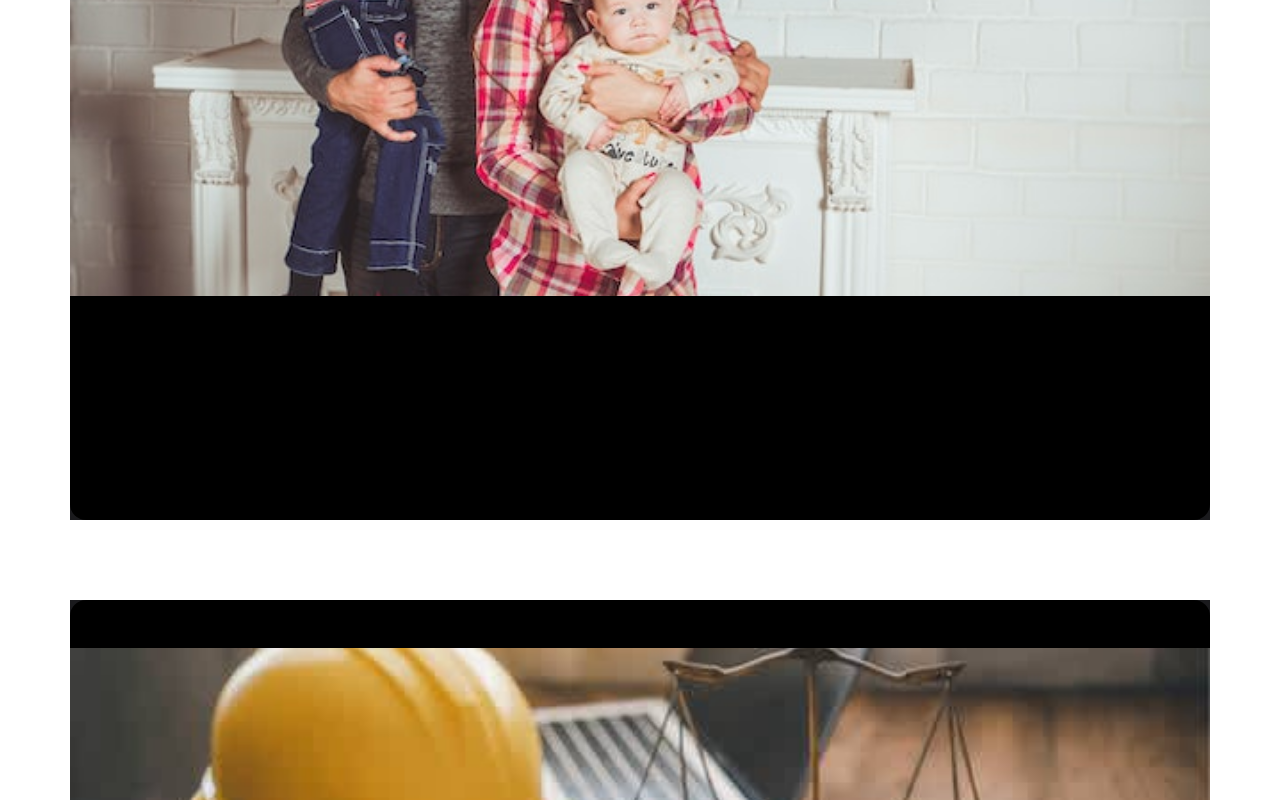
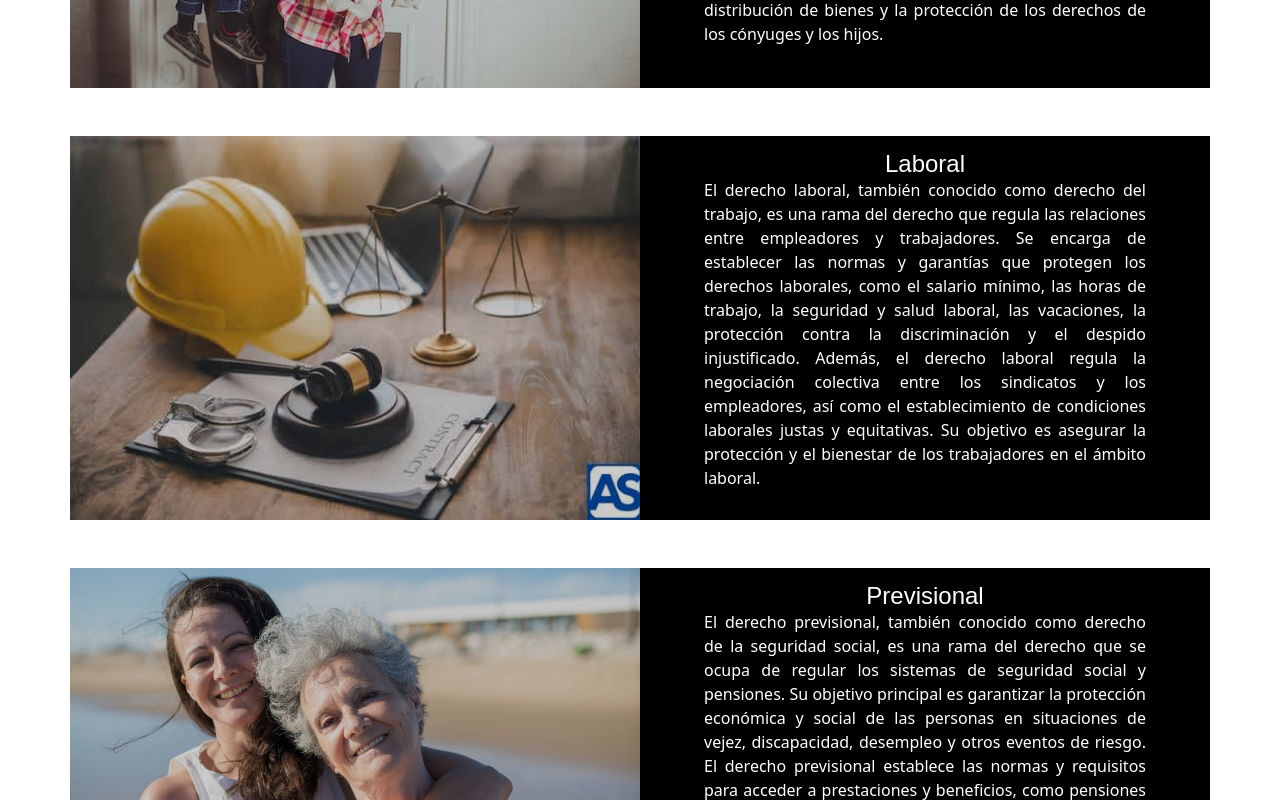
Before and after one commit to Daniel-Teseira/estudio-rs-react, a React (Create React App) app: page /home in a window 1280 px wide. Shown: the part 1160-1960 px from the top of the page. Built offline with nearby package versions, Linux system fonts and the light colour scheme; a web font is replaced by a local one.

Commit message:
se actualizo estilo de cards

```diff
--- a/src/components/Card/Card.css
+++ b/src/components/Card/Card.css
@@ -1,25 +1,124 @@
-.card11 p{
-  text-align: justify;
-  padding: 0rem 4rem;
+.cardss {
+  overflow: hidden;
 }
-
+.img-container:hover {
+  transform: scale(1.2);
+}
+.cardss img {
+  opacity: .8;
+  transform: translate(0,0);
+  transition: opacity .25s ease-in-out;
+}
+.img-container {
+  transition: all .4s ease;
+}
+.cardss img:hover {
+  opacity: 1;
+}
+.card-title, .card-text {
+  color: rgb(0, 0, 0) !important;
+  font-family: "Nunito Sans", sans-serif;
+}
+.img-card{
+  height: 30vw!important;
+  object-fit: cover;
+  width: 100%;
+}
 .card11 {
   justify-content: center;
   margin: 5rem 0rem;
-
 }
 
-.card22 h5{
-  padding-bottom: 2rem;
-  text-align: center;
+@media screen and (max-width:993px){
+  .cardss {
+    overflow: hidden;
+  }
+  .img-container:hover {
+    transform: scale(1.2);
+  }
+  .cardss img {
+    opacity: .8;
+    transform: translate(0,0);
+    transition: opacity .25s ease-in-out;
+  }
+  .img-container {
+    transition: all .4s ease;
+  }
+  .cardss img:hover {
+    opacity: 1;
+  }
+  .card-title, .card-text {
+    color: rgb(0, 0, 0) !important;
+    font-family: "Nunito Sans", sans-serif;
+  }
+  .img-card{
+    height: 30vw!important;
+    object-fit: cover;
+    width: 100%;
+  }
 }
 
-.card22{
-  border-radius: 1rem ;
+  @media screen and (max-width:992px){
+    .card1{
+      display: flex;
+      flex-direction: column !important;
+    }
+    .card11 p{
+      text-align: justify;
+      padding: 0rem 2rem;
+    }
+    .img-container{
+      height:100%;
+      margin: 1rem 1rem;
+    }
+  }
+
+  @media screen and (min-width:993px){
+    .card-title {
+      color: white;
+      background-image: linear-gradient(currentColor, currentColor);
+      background-position: 0% 100%;
+      background-repeat: no-repeat;
+      background-size: 0px 6%;
+      transition: background-size .5s;
+      text-decoration: none;
+      /* font-size: calc(1.359375rem + 1.3125vw); */
+      font-family: "Nunito Sans", sans-serif;
+    }
+    .card-title:hover, .card-title:focus {
+        background-size: 100% 2px;
+    }
+    .card1{
+      display: flex;
+      flex-direction: row;
+    }
+  }
+
+  @media screen and (max-width:576px){
+  .card1{
+    display: flex;
+    flex-direction: column !important;
+  }
+  .card11 p{
+    text-align: justify;
+    padding: 0rem 2rem;
+  }
+  .img-container{
+    height:100%;
+    margin: 1rem 1rem;
+  }
 }
 
-.img-card{
-  height: 40vw!important;
-  object-fit: cover;
-  width: 100%;
+@media screen and (min-width:993px){
+  .card-title {
+    color: white;
+    background-image: linear-gradient(currentColor, currentColor);
+    background-position: 0% 100%;
+    background-repeat: no-repeat;
+    background-size: 0px 6%;
+    transition: background-size .5s;
+    text-decoration: none;
+    /* font-size: calc(1.359375rem + 1.3125vw); */
+    font-family: "Nunito Sans", sans-serif;
+  }
 }
--- a/src/components/Card/Card.js
+++ b/src/components/Card/Card.js
@@ -5,46 +5,37 @@
 
 const Card = ({description,title,picture,nombre}) => {
   return (
-    <div className="card11 text-white" data-aos-duration='700' data-aos='fade-up' >
+    // <div className="card11 text-white" data-aos-duration='700' data-aos='fade-up' >
+    //   <img src={image} className="card-img-top" alt={ title } />
+    //    <div class='cardss col-lg-6 col-xl-6 col-xxl-6'>
+    //     <div class='img-container'>
+    //       <img
+    //         src={Image.card1}
+    //         className='imgss'
+    //         alt='...'
+    //         oonMouseEnter={handleMouseEnter}
+    //         onMouseLeave={handleMouseLeave}
+    //         onMouseMove={handleMouseMove}
+    //         style={{
+    //           transform: `scale(${zoom ? 1.5 : 1}) translate(${transform.x}px, ${transform.y}px)`,
+    //           transition: 'transform 0.3s',
+    //         }}/>
+    //       </div>
+    //     </div>
+    // </div>
 
-
-      {/* <img src={image} className="card-img-top" alt={ title } /> */}
-       {/* <div class='cardss col-lg-6 col-xl-6 col-xxl-6'>
+  <div className="card11 text-white my-5" data-aos-duration='700' data-aos='fade-up' >
+    <div class=' card1 justify-content-center col-12 bg-black '>
+      <div class='card1 justify-content-center col-12 '>
+        <div class='cardss col-lg-6 col-xl-6 col-xxl-6'>
           <div class='img-container'>
-          <img
-            src={Image.card1}
-            className='imgss'
-            alt='...'
-            oonMouseEnter={handleMouseEnter}
-            onMouseLeave={handleMouseLeave}
-            onMouseMove={handleMouseMove}
-            style={{
-              transform: `scale(${zoom ? 1.5 : 1}) translate(${transform.x}px, ${transform.y}px)`,
-              transition: 'transform 0.3s',
-            }}/>
-          </div>
-        </div>
-      */}
-
-      <div className="card-body bg-black card22 py-5">
              <img
               className="card-img-top img-card"
               src={require(`../../assets/images/${picture}`)}
               alt={ nombre }
             />
-        <h5 className="card-title">{ title }</h5>
-        <p className="card-text">{ description }</p>
-        {/* <a href="/" className="btn btn-primary">{ buttonLabel || 'Comprar' }</a> */}
-      </div>
 
-    </div>
-
-
-    // <div class='card1 justify-content-center col-12 '>
-    //   <div class='card1 justify-content-center col-12 '>
-        /* <div class='cardss col-lg-6 col-xl-6 col-xxl-6'>
-          <div class='img-container'>
-            <img
+            {/* <img
               src={Image.card1}
               className='imgss'
               alt='...'
@@ -55,11 +46,11 @@
                 transform: `scale(${zoom ? 1.5 : 1}) translate(${transform.x}px, ${transform.y}px)`,
                 transition: 'transform 0.3s',
               }}
-            />
+            /> */}
           </div>
-        </div>             *
+        </div>
 
-        <div className='d-flex flex-column align-items-center justify-content-center' >
+        <div className=' d-flex flex-column align-items-center justify-content-center' >
             <h4 className='d-flex text-white card-title'>
               { title }
             </h4>
@@ -67,8 +58,10 @@
               { description}
             </p>
         </div>
+
       </div>
-    </div>    */
+    </div>
+  </div>
   )
 }
 
```
Also changed, not shown: src/components/Card/Card copy.js (added, +75 -0 lines). Lines whose indentation alone changed are shown as unchanged.
